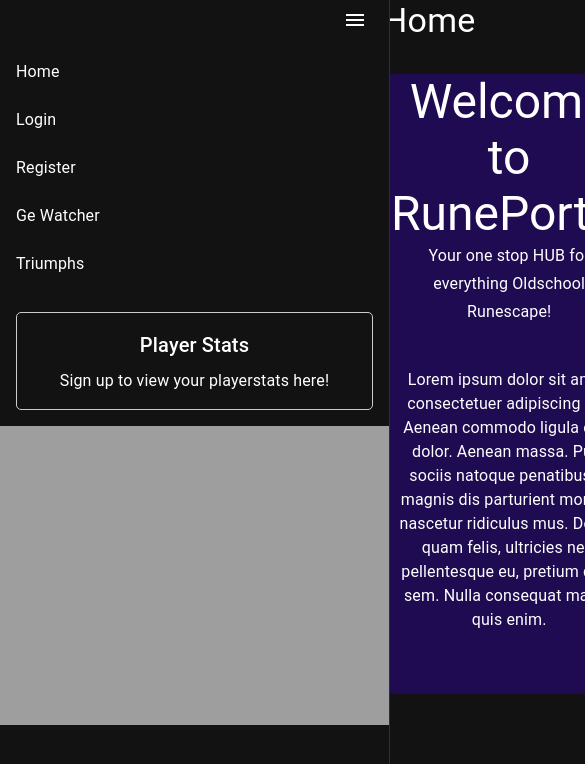
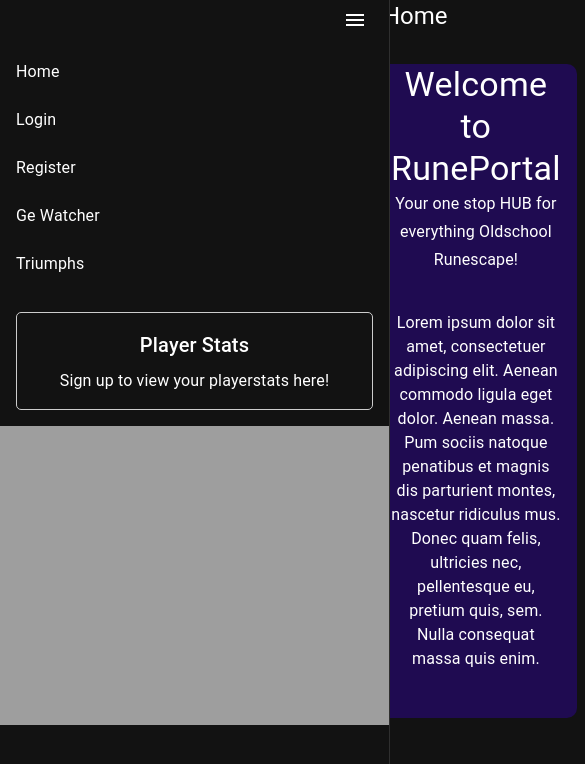
Before and after one commit to DanielTStoyles/RunePortal, a React (Create React App) app: page / in a window 390 px wide. Shown: the top 764 px of the page, 585 px wide, since content can reach past the window. Built offline with nearby package versions, Linux system fonts and the light colour scheme.

Commit message:
Mobile Responsive Design

```diff
--- a/src/components/grand-exchange/PriceSearchComponent.jsx
+++ b/src/components/grand-exchange/PriceSearchComponent.jsx
@@ -7,6 +7,7 @@
   Typography,
   TextField,
   Button,
+  useMediaQuery,
 } from "@mui/material";
 import { getItemByName } from "../../repository/getItemData";
 import PriceChart from "../nav/PriceChart.jsx";
@@ -24,12 +25,14 @@
     setItemName(nameToUppercase);
   };
 
+  const isMobile = useMediaQuery((theme) => theme.breakpoints.down("sm"));
+
   const componentStyle = {
     display: "flex",
     justifyContent: "center",
     alignItems: "center",
     paddingLeft: "1 px",
-    width: "25%",
+    width: isMobile ? "95%" : "25%",
     height: "25%",
     transition: "width 0.3s",
     borderRadius: "0.6",
@@ -39,14 +42,14 @@
     justifyContent: "center",
     alignItems: "center",
     paddingLeft: "1 px",
-    width: "100%",
+    width: isMobile ? "95%" : "100%",
     height: "100%",
     transition: "width 0.3s",
   };
 
   const parentDiv = {
     display: "flex",
-    flexDirection: "column",
+    flexDirection: isMobile ? "column" : "row",
     alignItems: "center",
     justifyContent: "space-around",
     width: "100%",
--- a/src/components/home/Home.jsx
+++ b/src/components/home/Home.jsx
@@ -1,7 +1,7 @@
 /** @format */
 
 import React, { useContext } from "react";
-import { Box, Container, Typography, Card, CardContent } from "@mui/material";
+import { Box, Container, Typography, useMediaQuery } from "@mui/material";
 import { ThemeContext } from "../../context/ThemeContext.jsx";
 import { useTheme } from "@mui/material/styles";
 import UsePageName from "./PageName.jsx";
@@ -15,13 +15,14 @@
     color: darkMode ? "#fff" : theme.palette.text.primary,
   };
 
+  const isMobile = useMediaQuery((theme) => theme.breakpoints.down("sm"));
   const pageName = UsePageName();
-  const paddingLeft = drawerOpen ? "8px" : "48px";
-
+  const paddingLeft =
+    isMobile && !drawerOpen ? "36px" : drawerOpen ? "8px" : "48px";
   return (
     <>
       <Typography
-        variant="h4"
+        variant={isMobile ? "h5" : "h4"}
         style={{ textAlign: "left", paddingLeft: paddingLeft }}
       >
         {pageName}
@@ -36,15 +37,18 @@
           zIndex: 9,
         }}
       >
-        <Box sx={{ textAlign: "center", mb: 4, pb: "10px" }}>
-          <Typography variant="h3">Welcome to RunePortal</Typography>
+        <Box sx={{ textAlign: "center", mb: 4, pb: isMobile ? "5px" : "10px" }}>
+          {" "}
+          <Typography variant={isMobile ? "h4" : "h3"}>
+            Welcome to RunePortal
+          </Typography>
           <Typography variant="subtitle1">
             Your one stop HUB for everything Oldschool Runescape!
           </Typography>
         </Box>
         <Typography
           variant="body1"
-          sx={{ textAlign: "center", mb: 4, pb: "30px" }}
+          sx={{ textAlign: "center", mb: 4, pb: isMobile ? "15px" : "30px" }}
         >
           Lorem ipsum dolor sit amet, consectetuer adipiscing elit. Aenean
           commodo ligula eget dolor. Aenean massa. Pum sociis natoque penatibus
--- a/src/components/triumph/TriumphPage.jsx
+++ b/src/components/triumph/TriumphPage.jsx
@@ -7,6 +7,7 @@
   TextField,
   IconButton,
   InputAdornment,
+  useMediaQuery,
 } from "@mui/material";
 import SearchIcon from "@mui/icons-material/Search";
 import TriumphCard from "./TriumphCard";
@@ -28,14 +29,15 @@
     }
   }, [user.rsn]);
 
+  const isMobile = useMediaQuery((theme) => theme.breakpoints.down("sm"));
+
   const pageName = UsePageName();
 
-  const paddingLeft = drawerOpen ? "8px" : "48px";
-
+  const paddingLeft = isMobile ? "8px" : drawerOpen ? "8px" : "48px";
   return (
     <div>
       <Typography
-        variant="h4"
+        variant={isMobile ? "h5" : "h4"}
         style={{ textAlign: "left", paddingLeft: paddingLeft }}
       >
         {pageName}
@@ -48,7 +50,11 @@
         alignItems="center"
       >
         <Grid item>
-          <Typography variant="h2" align="center" gutterBottom>
+          <Typography
+            variant={isMobile ? "h4" : "h2"}
+            align="center"
+            gutterBottom
+          >
             {user.rsn}'s Triumphs
           </Typography>
           <Grid item>
```
